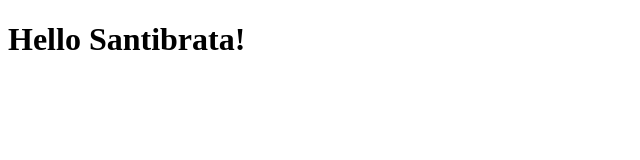
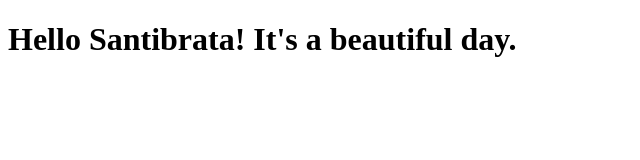
Before and after one commit to Santibrata/webdev-test, a plain HTML site: page site/index.html in a window 1280 px wide. Shown: the whole page, without its empty margins (0-640 px from the left). Drawn offline with Linux system fonts and the light colour scheme.

Commit message:
Small Change

```diff
--- a/site/index.html
+++ b/site/index.html
@@ -4,6 +4,6 @@
 	<title>Hello Santibrata!</title>
 </head>
 <body>
-<h1>Hello Santibrata!</h1>
+<h1>Hello Santibrata! It's a beautiful day.</h1>
 </body>
 </html>
```
